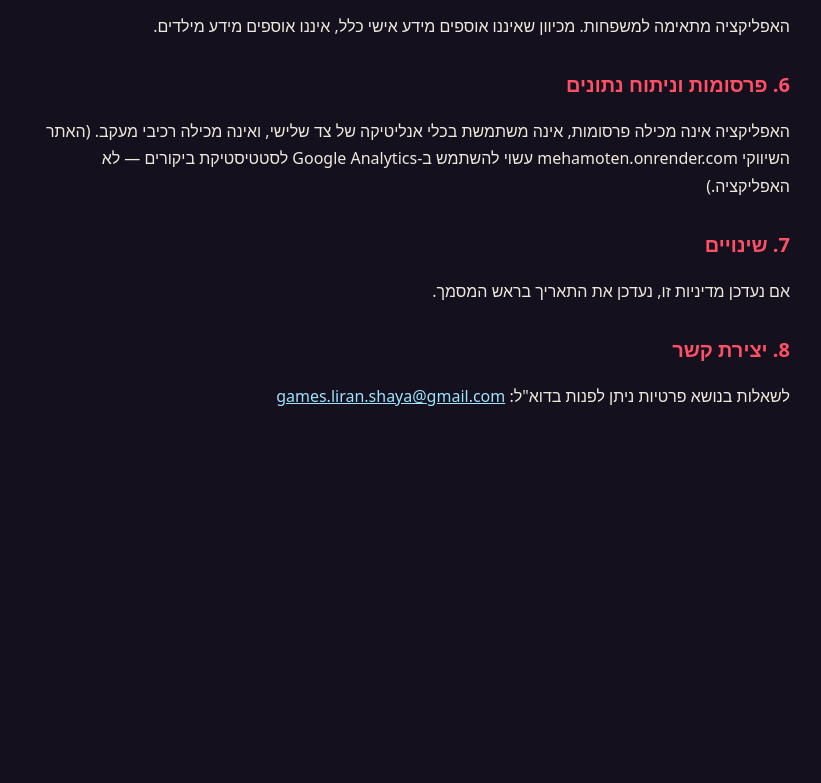
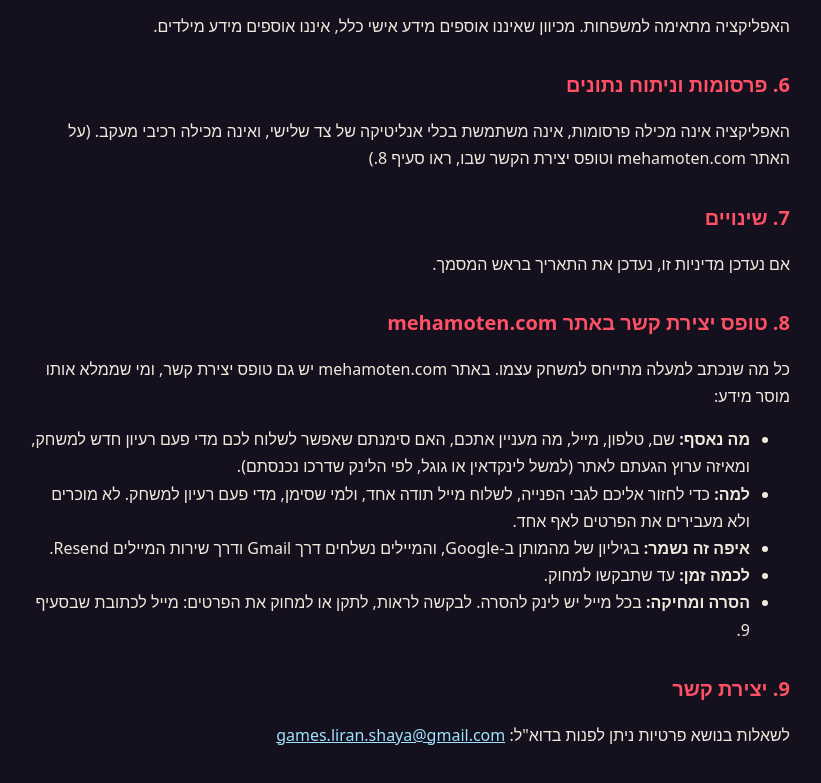
Before and after one commit to latsdoai-SOLUTION/mehamoten, a plain HTML site: page app/privacy.html in a window 1280 px wide. Shown: the part 1249-2032 px from the top of the page, without its empty margins (230-1051 px from the left). Before the commit the page ends 1707 px from the top, so only its background shows below. Drawn offline with Linux system fonts and the light colour scheme.

Commit message:
2.6.8: privacy covers the contact form; site.js cache bump

```diff
--- a/app/privacy.html
+++ b/app/privacy.html
@@ -18,7 +18,7 @@
 <body>
 <div class="wrap">
   <h1>מדיניות פרטיות — מהמותן</h1>
-  <div class="date">עודכן לאחרונה: ספטמבר 2026</div>
+  <div class="date">עודכן לאחרונה: נובמבר 2026</div>
 
   <p>"מהמותן" (להלן "האפליקציה") הוא משחק מסיבה דיגיטלי. אנחנו מתייחסים לפרטיות שלכם ברצינות. מסמך זה מסביר אילו נתונים האפליקציה אוספת — והתשובה הקצרה היא: <strong>כמעט כלום</strong>.</p>
 
@@ -51,12 +51,22 @@
   <p>האפליקציה מתאימה למשפחות. מכיוון שאיננו אוספים מידע אישי כלל, איננו אוספים מידע מילדים.</p>
 
   <h2>6. פרסומות וניתוח נתונים</h2>
-  <p>האפליקציה אינה מכילה פרסומות, אינה משתמשת בכלי אנליטיקה של צד שלישי, ואינה מכילה רכיבי מעקב. (האתר השיווקי mehamoten.onrender.com עשוי להשתמש ב-Google Analytics לסטטיסטיקת ביקורים — לא האפליקציה.)</p>
+  <p>האפליקציה אינה מכילה פרסומות, אינה משתמשת בכלי אנליטיקה של צד שלישי, ואינה מכילה רכיבי מעקב. (על האתר mehamoten.com וטופס יצירת הקשר שבו, ראו סעיף 8.)</p>
 
   <h2>7. שינויים</h2>
   <p>אם נעדכן מדיניות זו, נעדכן את התאריך בראש המסמך.</p>
 
-  <h2>8. יצירת קשר</h2>
+  <h2>8. טופס יצירת קשר באתר mehamoten.com</h2>
+  <p>כל מה שנכתב למעלה מתייחס למשחק עצמו. באתר mehamoten.com יש גם טופס יצירת קשר, ומי שממלא אותו מוסר מידע:</p>
+  <ul>
+    <li><strong>מה נאסף:</strong> שם, טלפון, מייל, מה מעניין אתכם, האם סימנתם שאפשר לשלוח לכם מדי פעם רעיון חדש למשחק, ומאיזה ערוץ הגעתם לאתר (למשל לינקדאין או גוגל, לפי הלינק שדרכו נכנסתם).</li>
+    <li><strong>למה:</strong> כדי לחזור אליכם לגבי הפנייה, לשלוח מייל תודה אחד, ולמי שסימן, מדי פעם רעיון למשחק. לא מוכרים ולא מעבירים את הפרטים לאף אחד.</li>
+    <li><strong>איפה זה נשמר:</strong> בגיליון של מהמותן ב-Google, והמיילים נשלחים דרך Gmail ודרך שירות המיילים Resend.</li>
+    <li><strong>לכמה זמן:</strong> עד שתבקשו למחוק.</li>
+    <li><strong>הסרה ומחיקה:</strong> בכל מייל יש לינק להסרה. לבקשה לראות, לתקן או למחוק את הפרטים: מייל לכתובת שבסעיף 9.</li>
+  </ul>
+
+  <h2>9. יצירת קשר</h2>
   <p>לשאלות בנושא פרטיות ניתן לפנות בדוא"ל: <a href="mailto:games.liran.shaya@gmail.com">games.liran.shaya@gmail.com</a></p>
 </div>
 </body>
```
Also changed, not shown: free/index.html (+1 -1 lines), index.html (+1 -1 lines), lp/index.html (+1 -1 lines), מה_בהעלאה.txt (added).
